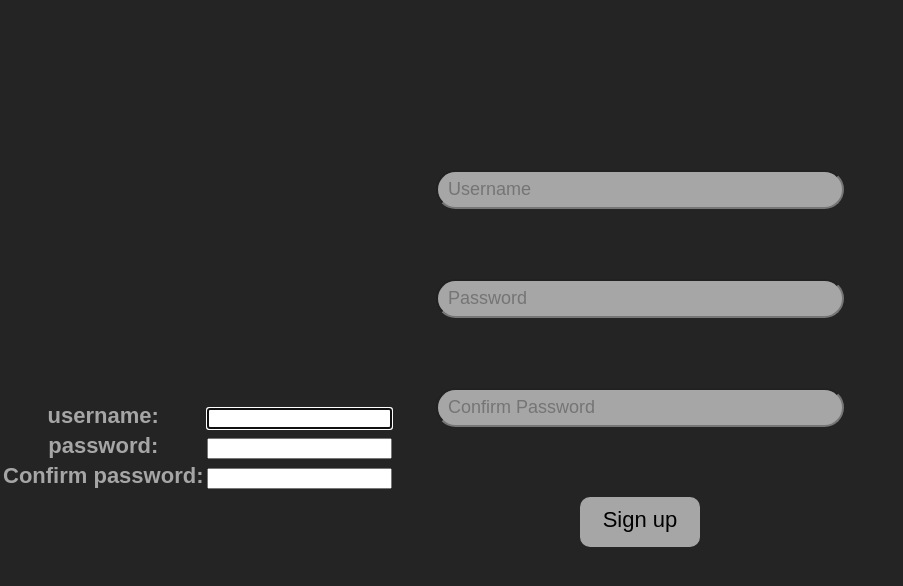
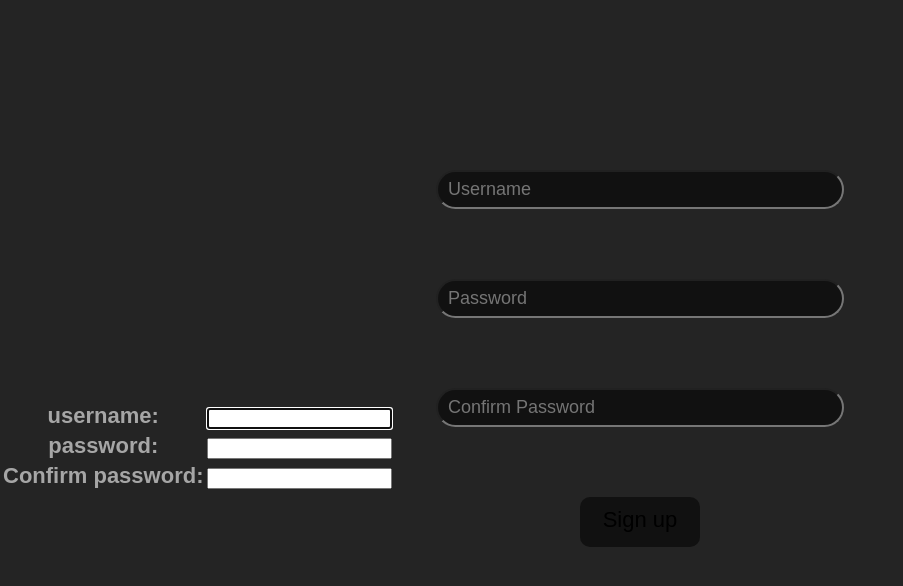
Before and after one commit to adamts028/SpeedTyping, a Django app: page /register/ in a window 1280 px wide. Shown: the part 125-711 px from the top of the page, without its empty margins (0-903 px from the left). Run offline with Django 4.2, Linux system fonts and the light colour scheme.

Commit message:
class work in progress

```diff
--- a/speedtyping/base/static/css/main.css
+++ b/speedtyping/base/static/css/main.css
@@ -68,7 +68,6 @@ a:active { text-decoration: none; }
 #display-user{
     display: inline-block;
     padding-top: 35px;
-    margin-bottom: 0px;
     margin-top: 0px;
     margin-right: 20px;
     width: 200px;
@@ -139,7 +138,7 @@ a:active { text-decoration: none; }
 }
 
 .user-input{
-    background-color: #a6a6a6;
+    background-color: #111111;
     font-size: 18px;
     margin-top: 70px;
     width: 60%;
@@ -150,7 +149,7 @@ a:active { text-decoration: none; }
 }
 
 #login-button{
-    background-color: #a6a6a6;
+    background-color: #111111;
     color: black;
     font-size: 22px;
     margin: auto;
```
